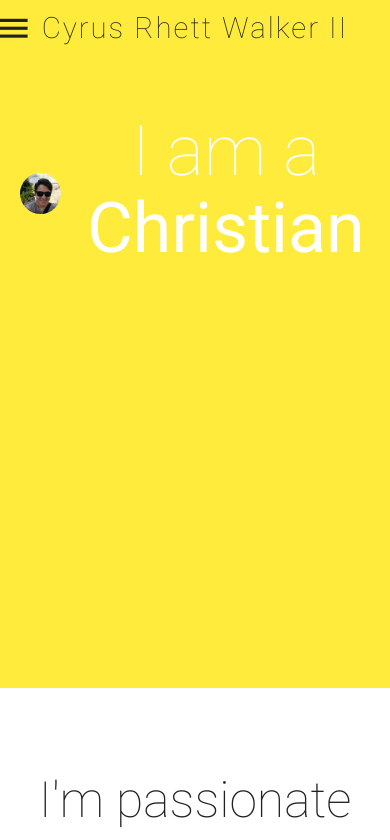
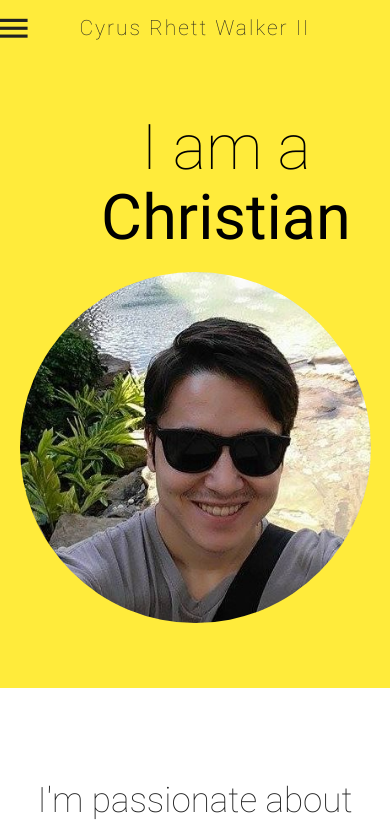
Before and after one commit to cwalker86/cwalker86.github.io, a plain HTML site: page index.html in a window 390 px wide. Shown: the top 840 px of the page. Drawn offline with Linux system fonts and the light colour scheme.

Commit message:
Added cool Media Query features

```diff
--- a/css/style.css
+++ b/css/style.css
@@ -223,14 +223,30 @@ nav ul a {
 }
 
 @media only screen and (max-width: 480px) {
+    .text_h2 {
+      font-size: 2.5em;
+    }
     .text_h {
         padding: 4% 0;
-        font-size: 5em;
+        font-size: 4.5em;
         font-weight: 100;
-        color: white;
+    }
+    #profile {
+       visibility: hidden;
+    }
+    #mini-profile {
+       visibility: visible;
+    }
+    #logo-container {
+      font-size: 1.5em;
     }
 }
 
+@media only screen and (min-width: 680px) {
+   #mini-profile {
+       visibility: hidden;
+   }
+}
 input, textarea {
     border-bottom: 1px solid #fff;
 }
--- a/index.html
+++ b/index.html
@@ -52,7 +52,7 @@
         <h1 class="text_h center header cd-headline letters type">
               <div class="row valign-wrapper">
                 <div class="col s2">
-                  <img src="img/profile.jpg" alt="" class="circle responsive-img">
+                  <img src="img/profile.jpg" id="profile" class="circle responsive-img">
                 </div>
                 <div class="col s10">
                    <span>I am a</span>
@@ -62,6 +62,11 @@
                      <b>Husband</b>
                      <b>Human</b>
                    </span>
+                </div>
+              </div>
+              <div class="row">
+                <div class="col s12">
+                  <img src="img/profile.jpg" id="mini-profile" class="circle responsive-img">
                 </div>
               </div>
          </h1>
```
Also changed, not shown: 2 other files.
